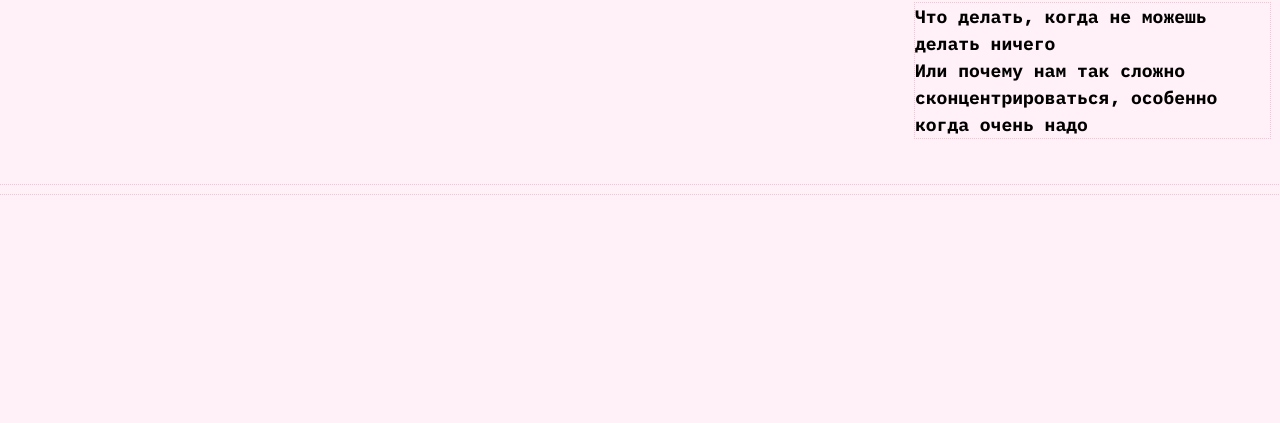
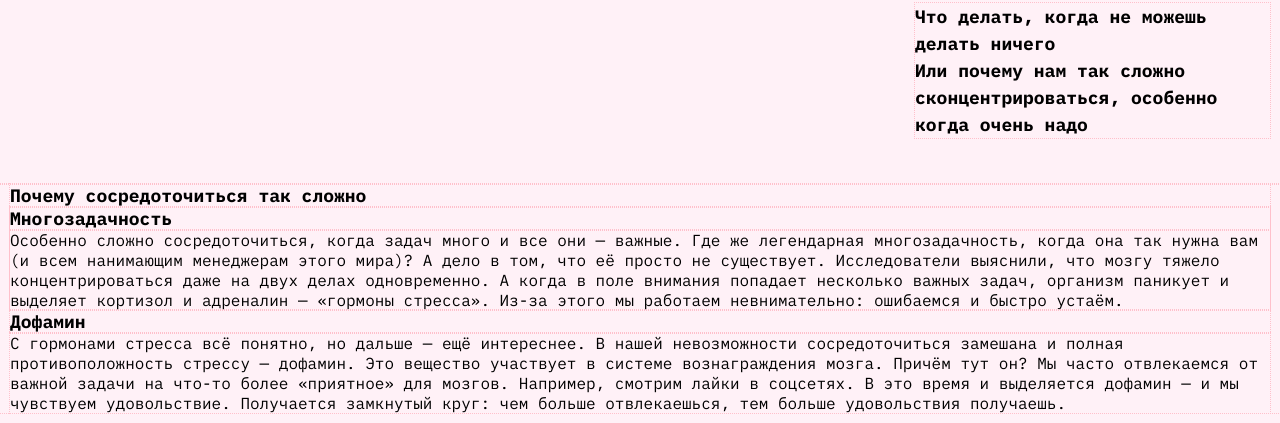
Before and after one commit to aleoreh/slozhno-sosredotochitsya, a website: page index.html in a window 1280 px wide. Shown: the part 380-803 px from the top of the page. Drawn offline with Linux system fonts and the light colour scheme.

Commit message:
WIP: main layout

```diff
--- a/index.html
+++ b/index.html
@@ -6,7 +6,7 @@
     <meta name="viewport" content="width=device-width, initial-scale=1.0" />
     <meta name="color-scheme" content="dark light" />
     <title>Сложно сосредоточиться</title>
-    <link rel="stylesheet" href="./fonts/fonts.css">
+    <link rel="stylesheet" href="./fonts/fonts.css" />
     <link rel="stylesheet" href="./styles/globals.css" />
     <link rel="stylesheet" href="./styles/variables.css" />
     <link rel="stylesheet" href="./styles/style.css" />
@@ -47,6 +47,39 @@
         сконцентрироваться, особенно когда очень надо
       </h1>
     </header>
+    <main class="main">
+      <section class="case">
+        <h2 class="case__title">Почему сосредоточиться так сложно</h2>
+        <ul class="case__list">
+          <li class="case__item">
+            <h3 class="case__item-title">Многозадачность</h3>
+            <p class="case__item-content">
+              Особенно сложно сосредоточиться, когда задач много и все они —
+              важные. Где же легендарная многозадачность, когда она так нужна
+              вам (и всем нанимающим менеджерам этого мира)? А дело в том, что
+              её просто не существует. Исследователи выяснили, что мозгу тяжело
+              концентрироваться даже на двух делах одновременно. А когда в поле
+              внимания попадает несколько важных задач, организм паникует и
+              выделяет кортизол и адреналин — «гормоны стресса». Из-за этого мы
+              работаем невнимательно: ошибаемся и быстро устаём.
+            </p>
+          </li>
+          <li class="case__item">
+            <h3 class="case__item-title">Дофамин</h3>
+            <p class="case__item-content">
+              С гормонами стресса всё понятно, но дальше — ещё интереснее. В
+              нашей невозможности сосредоточиться замешана и полная
+              противоположность стрессу — дофамин. Это вещество участвует в
+              системе вознаграждения мозга. Причём тут он? Мы часто отвлекаемся
+              от важной задачи на что-то более «приятное» для мозгов. Например,
+              смотрим лайки в соцсетях. В это время и выделяется дофамин — и мы
+              чувствуем удовольствие. Получается замкнутый круг: чем больше
+              отвлекаешься, тем больше удовольствия получаешь.
+            </p>
+          </li>
+        </ul>
+      </section>
+    </main>
     <script src="./scripts/script.js"></script>
   </body>
 </html>
--- a/styles/style.css
+++ b/styles/style.css
@@ -53,3 +53,22 @@ html {
   justify-self: end;
   max-inline-size: 355px;
 }
+
+.main {
+  padding-inline: var(--padding-unit);
+}
+
+.case {
+  display: grid;
+  grid-template-columns: repeat(auto-fill, minmax(max(768px, 100%/2), 1fr));
+}
+
+.case__title {
+  font-size: var(--base-font-size);
+  font-weight: 700;
+}
+
+.case__item-title {
+  font-size: var(--base-font-size);
+  font-weight: 700;
+}
```
